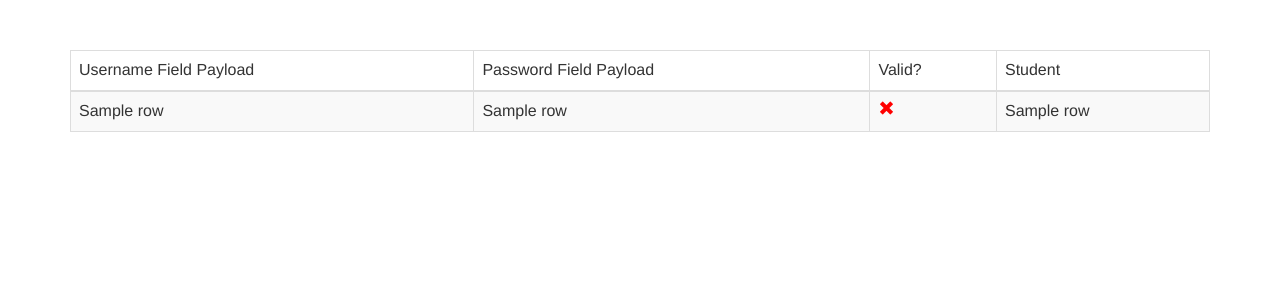
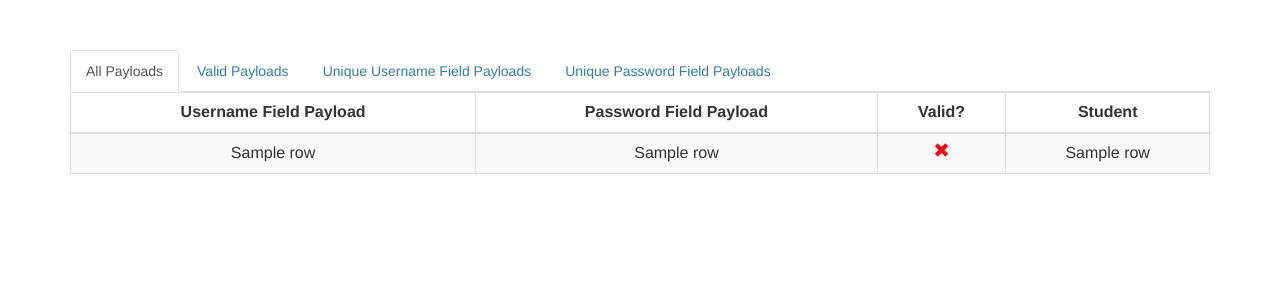
Before and after one commit to Atticuss/Flask-CTF, a Flask app: template templates/leaderboard.html in a window 1280 px wide. Shown: the top 300 px of the page. Run offline with Flask 2, Linux system fonts and the light colour scheme; the template is opened without the code that fills it: most values are stand-ins (such as "Sample title", 1, 10 or a date in 2020); parts of the project's set-up code (start-up, migrations or seed data) failed here and were passed over; some libraries are stand-ins or nearby versions.

Commit message:
leaderboard table finished

```diff
--- a/ctf.py
+++ b/ctf.py
@@ -92,7 +92,27 @@ def account_page():
 @app.route('/leaderboard', methods=['GET'])
 def leaderboard_page(filt=None):
     leaderboard_data = LeaderboardController.get_all_leaderboard_data()
-    return render_template('leaderboard.html', leaderboard_data=leaderboard_data)
+
+    unique_user_payloads = {}
+    unique_pw_payloads = {}
+    for row in leaderboard_data:
+        try:
+            t = unique_user_payloads[row[1]]
+            c = t[0] + 1
+            unique_user_payloads[row[1]] = (c, t[1])
+        except KeyError:
+            t = (1, row[4])
+            unique_user_payloads[row[1]] = t
+
+        try:
+            t = unique_pw_payloads[row[2]]
+            c = t[0] + 1
+            unique_pw_payloads[row[2]] = (c, t[1])
+        except KeyError:
+            t = (1, row[4])
+            unique_pw_payloads[row[2]] = t
+
+    return render_template('leaderboard.html', leaderboard_data=leaderboard_data, unique_user_payloads=unique_user_payloads, unique_pw_payloads=unique_pw_payloads)
 
 @app.route('/leaderboard_login', methods=['GET', 'POST'])
 def leadboard_login_page():
--- a/templates/leaderboard.html
+++ b/templates/leaderboard.html
@@ -7,31 +7,42 @@
         <title>Leaderboard</title>
 
         <!-- Bootstrap core CSS -->
-        <link href="../lib/bootstrap/css/bootstrap.min.css" rel="stylesheet">
-        <link href="../lib/bootstrap/css/bootstrap-theme.min.css" rel="stylesheet">
+        <link href="/lib/bootstrap/css/bootstrap.min.css" rel="stylesheet">
+        <link href="/lib/bootstrap/css/bootstrap-theme.min.css" rel="stylesheet">
 
         <!-- Custom styles for this template -->
-        <link href="../lib/bootstrap/css/starter-template.css" rel="stylesheet">
+        <link href="/lib/bootstrap/css/starter-template.css" rel="stylesheet">
 
         <!-- JQuery refs -->
-        <script src="../lib/jquery/jquery.min.js"></script>
+        <script src="/lib/jquery/jquery.min.js" type="text/javascript"></script>
+
+        <!-- Bootstrap core JS -->
+        <script src="/lib/bootstrap/js/bootstrap.min.js" type="text/javascript"></script>
     </head>
 
     <body>
 <div class="container">
-            <div class="table-responsive">
+            <ul class="nav nav-tabs">
+                <li class="active"><a data-toggle="tab" href="#all-payloads">All Payloads</a></li>
+                <li><a data-toggle="tab" href="#valid-payloads">Valid Payloads</a></li>
+                <li><a data-toggle="tab" href="#unique-user-payloads">Unique Username Field Payloads</a></li>
+                <li><a data-toggle="tab" href="#unique-pw-payloads">Unique Password Field Payloads</a></li>
+            </ul>
+
+            <div class="tab-content">
+                <div id="all-payloads" class="tab-pane fade in active">
                     <table id="leaderboard-table" class="table table-bordered table-striped table-hover">
                         <thead>
-                        <tr>
-                            <td>Username Field Payload</td>
-                            <td>Password Field Payload</td>
-                            <td>Valid?</td>
-                            <td>Student</td>
+                            <tr align="center">
+                                <td><b>Username Field Payload</b></td>
+                                <td><b>Password Field Payload</b></td>
+                                <td><b>Valid?</b></td>
+                                <td><b>Student</b></td>
                             </tr>
                         </thead>
                         <tbody>
                         {% for row in leaderboard_data %}
-                        <tr>
+                            <tr align="center">
                                 <td>{{ row[1] }}</td>
                                 <td>{{ row[2] }}</td>
                                 <td>
@@ -47,6 +58,83 @@
                         </tbody>
                     </table>
                 </div>
+
+                <div id="valid-payloads" class="tab-pane fade">
+                    <table id="leaderboard-table" class="table table-bordered table-striped table-hover">
+                        <thead>
+                            <tr align="center">
+                                <td><b>Username Field Payload</b></td>
+                                <td><b>Password Field Payload</b></td>
+                                <td><b>Student</b></td>
+                            </tr>
+                        </thead>
+                        <tbody>
+                        {% for row in leaderboard_data %}
+                            {% if row[4] == 1 %}
+                                <tr align="center">
+                                    <td>{{ row[1] }}</td>
+                                    <td>{{ row[2] }}</td>
+                                    <td>{{ row[3] }}</td>
+                                </tr>
+                            {% endif %}
+                        {% endfor %}
+                        </tbody>
+                    </table>
                 </div>
-    </body>
-</html>
+
+                <div id="unique-user-payloads" class="tab-pane fade">
+                    <table id="leaderboard-table" class="table table-bordered table-striped table-hover">
+                        <thead>
+                            <tr align="center">
+                                <td><b>Payload</b></td>
+                                <td><b>Count</b></td>
+                                <td><b>Valid?</b></td>
+                            </tr>
+                        </thead>
+                        <tbody>
+                        {% for k,v in unique_user_payloads.items() %}
+                            <tr align="center">
+                                <td>{{ k }}</td>
+                                <td>{{ v[0] }}</td>
+                                <td>
+                                {% if v[1] == 1 %}
+                                    <a class="glyphicon glyphicon-ok" style="color:green"></a>
+                                {% else %}
+                                    <a class="glyphicon glyphicon-remove" style="color:red"></a>
+                                {% endif %}
+                                </td>
+                            </tr>
+                        {% endfor %}
+                        </tbody>
+                    </table>
+                </div>
+
+                <div id="unique-pw-payloads" class="tab-pane fade">
+                    <table id="leaderboard-table" class="table table-bordered table-striped table-hover">
+                        <thead>
+                            <tr align="center">
+                                <td><b>Payload</b></td>
+                                <td><b>Count</b></td>
+                                <td><b>Valid?</b></td>
+                            </tr>
+                        </thead>
+                        <tbody>
+                        {% for k,v in unique_pw_payloads.items() %}
+                            <tr align="center">
+                                <td>{{ k }}</td>
+                                <td>{{ v[0] }}</td>
+                                <td>
+                                {% if v[1] == 1 %}
+                                    <a class="glyphicon glyphicon-ok" style="color:green"></a>
+                                {% else %}
+                                    <a class="glyphicon glyphicon-remove" style="color:red"></a>
+                                {% endif %}
+                                </td>
+                            </tr>
+                        {% endfor %}
+                        </tbody>
+                    </table>
+                </div>
+
+            </div>
+        </div>
```
Lines whose indentation alone changed are shown as unchanged.
